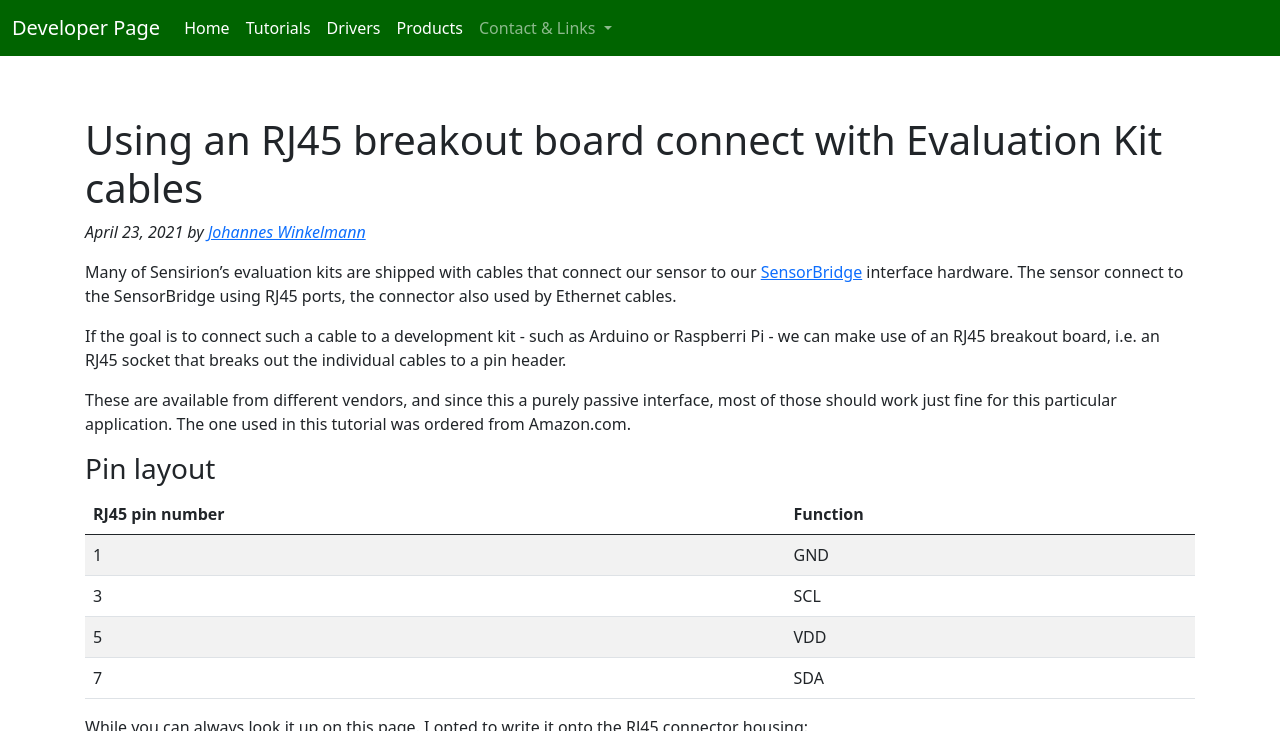
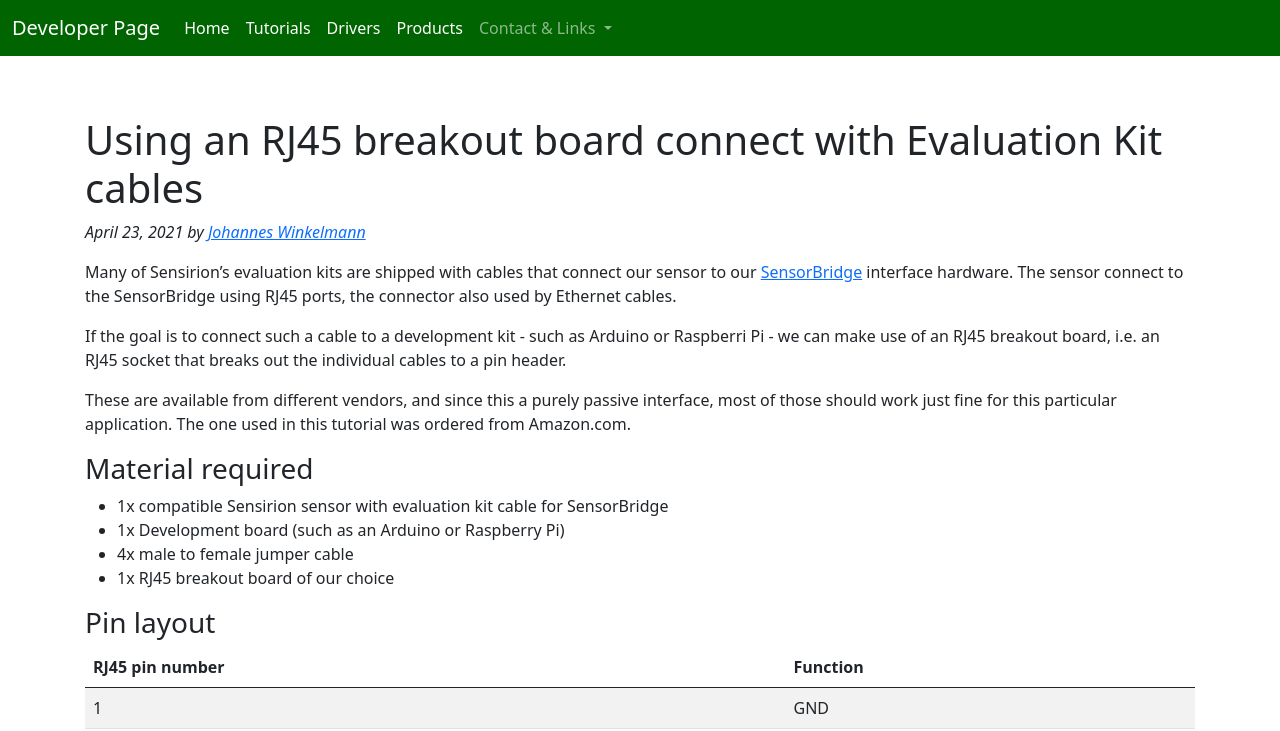
Before and after one commit to winkj/tutorials, a Jekyll site: the page built from labs/_posts/2021-04-23-rj45-breakout.md, in a window 1280 px wide and 900 px high, cut to the strip 0-731 px from the top of the window. Built offline with Jekyll 4.4.1, drawn with Linux system fonts in a browser that asks for light colours; nearby versions of some CDN libraries; some of the changed text lies outside the part shown.

Commit message:
Add material list and driver link

```diff
--- a/labs/_posts/2021-04-23-rj45-breakout.md
+++ b/labs/_posts/2021-04-23-rj45-breakout.md
@@ -9,6 +9,13 @@ Many of Sensirion's evaluation kits are shipped with cables that connect our sen
 If the goal is to connect such a cable to a development kit - such as Arduino or Raspberri Pi - we can make use of an RJ45 breakout board, i.e. an RJ45 socket that breaks out the individual cables to a pin header.
 
 These are available from different vendors, and since this a purely passive interface, most of those should work just fine for this particular application. The one used in this tutorial was ordered from Amazon.com.
+
+### Material required
+
+- 1x compatible Sensirion sensor with evaluation kit cable for SensorBridge
+- 1x Development board (such as an Arduino or Raspberry Pi)
+- 4x male to female jumper cable
+- 1x RJ45 breakout board of our choice
 
 ### Pin layout
 
@@ -40,6 +47,8 @@ Finally, you can connect the cable that came with your evaluation kit into the b
 
 ![Setup]({{site.baseurl}}/assets/images/tut-rj45-1.jpg)
 
+Depending on the sensor and platform, you may find drivers [here]({{site.baseurl}}/drivers.html); please keep in mind that we cannot support all sensors on every platform.
+
 ### Related tutorials
 
 You may also be interested in the tutorial on connecting our sensor on Flex-PCBs to a development platform [here]({% post_url /labs/2021-04-22-flex-pcb %})
```
